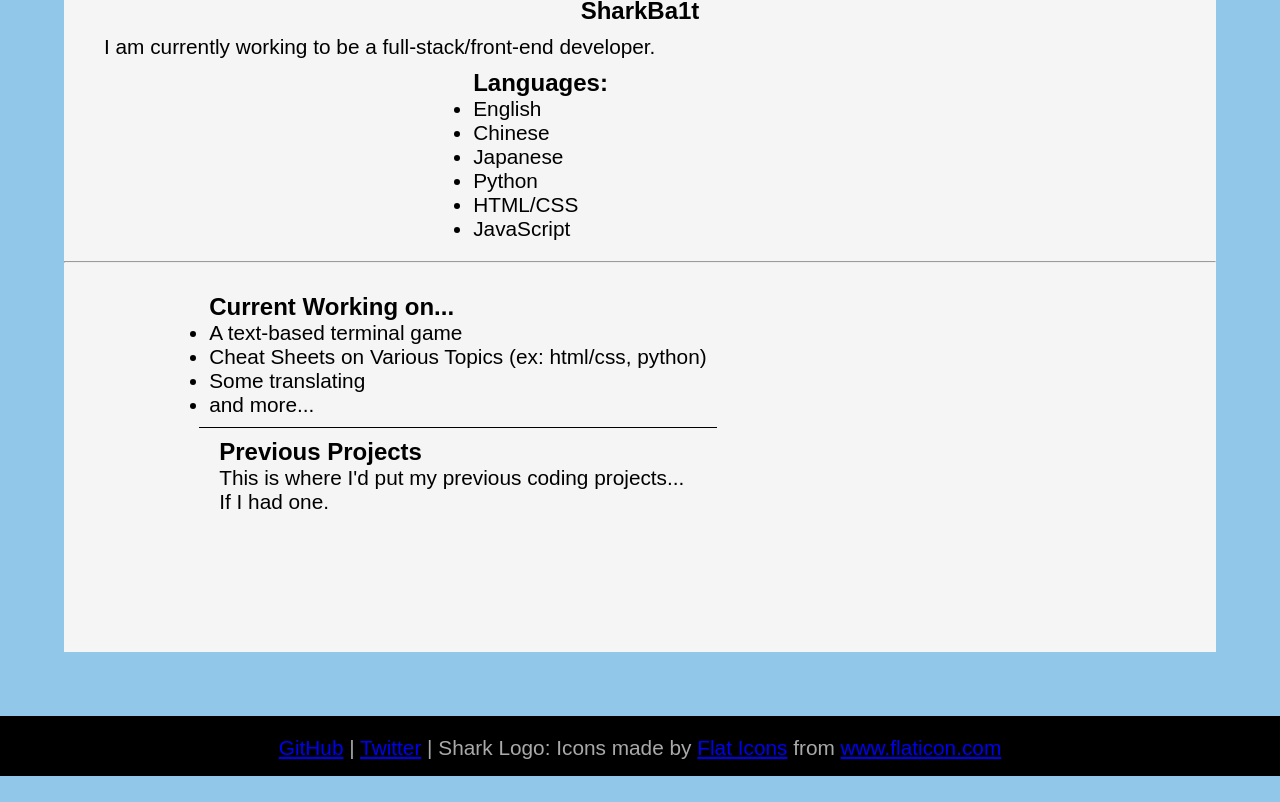
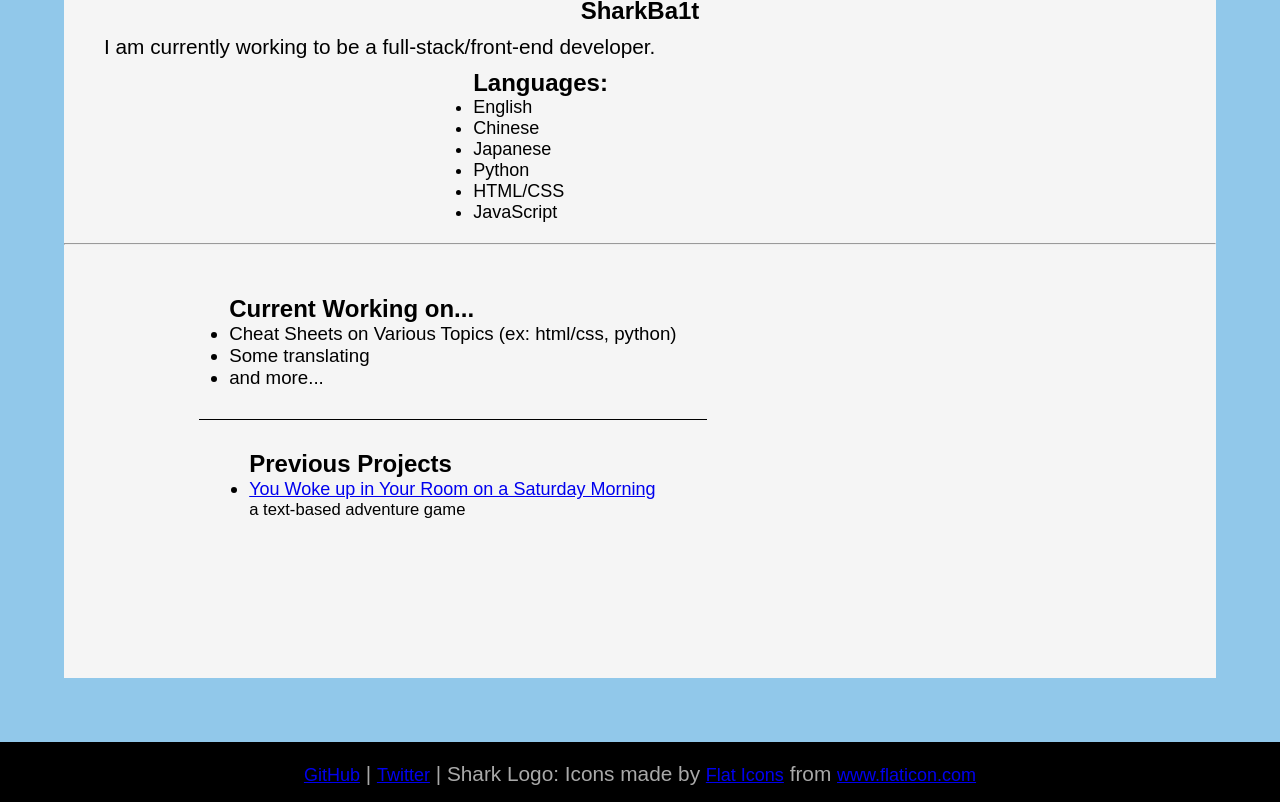
Before and after one commit to sharkba1t/sharkba1t.github.io, a plain HTML site: page index.html in a window 1280 px wide. Shown: the part 620-1422 px from the top of the page. Before the commit the page ends 1396 px from the top, so only its background shows below. Drawn offline with Linux system fonts and the light colour scheme; a web font is replaced by a local one.

Commit message:
Add link to project. Remove a link in nav

```diff
--- a/index.html
+++ b/index.html
@@ -14,7 +14,6 @@
                     <ul>
                         <li><a href="">Home</a></li>
                         <li><a href="">projects</a></li>
-                        <li><a href="https://www.youtube.com/watch?v=dQw4w9WgXcQ" target='_blank'>click here for a surprise</a></li>
                     </ul>
                     </nav>
             </header>
@@ -45,7 +44,6 @@
                     <div class ='project current'>
                     <h2>Current Working on...</h2>
                     <ul>
-                        <li>A text-based terminal game</li>
                         <li>Cheat Sheets on Various Topics (ex: html/css, python)</li>
                         <li>Some translating</li>
                         <li>and more...</li>
@@ -53,7 +51,10 @@
                 </div>
                 <div class='project previous'>
                     <h2>Previous Projects</h2>
-                        <p>This is where I'd put my previous coding projects... <br>If I had one.</p>
+                    <ul>
+                        <li><a href="https://github.com/sharkba1t/you-woke-up-in-your-room" target='_blank'>You Woke up in Your Room on a Saturday Morning</a></li>
+                        <p>a text-based adventure game</p>
+                    </ul>
                 </div>
                 </div>
             </section>
--- a/style.css
+++ b/style.css
@@ -217,6 +217,7 @@ h4, h5, h6 {
 
 a, li, p{
     font-family: 'Lato', sans-serif;
+    font-size: 18px;
 }
 
 /*header*/
@@ -285,17 +286,26 @@ body {
 .projects {
     display: flex;
     margin-left: 30px;
+
+}
+
+.projects li{
+  font-size: 0.9em;
 }
 
 .project {
     display: inline-block;
-    padding: 10px;
+    padding: 30px;
     margin: 20px;
 }
 
 .previous {
-    padding-left: 20px;
+    padding-left: 50px;
     border-left: 5px ridge;
+}
+
+.previous p {
+  font-size: 0.8em;
 }
 
 /*footer*/
```
